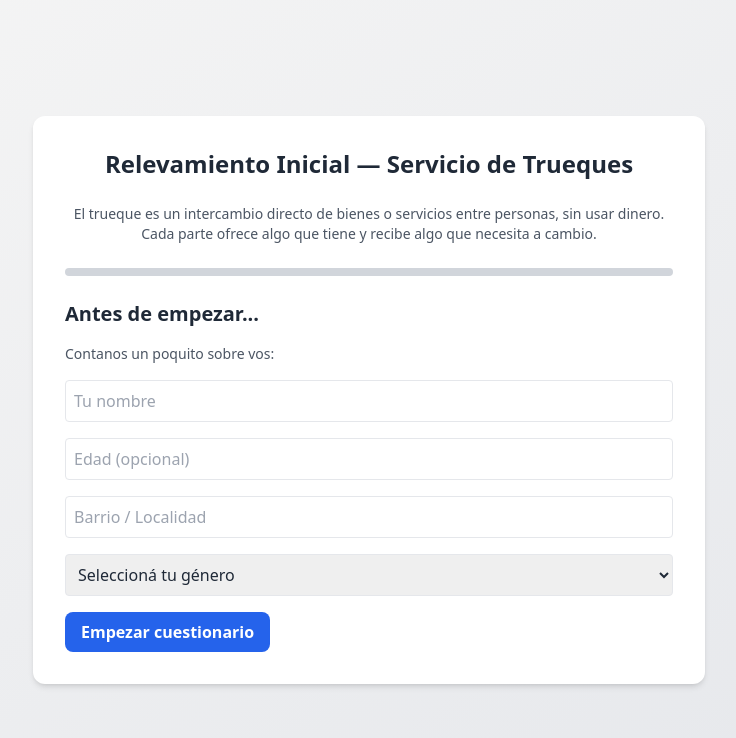
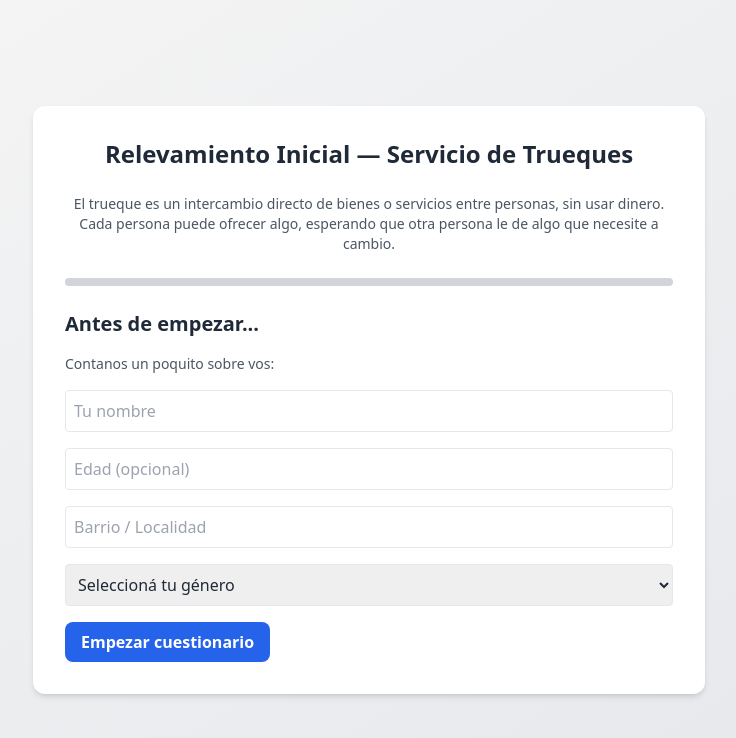
Before and after one commit to IsmaelHernandezUY/truequerelev, a React (Vite) app in the folder tek-trueque/: page / in a window 1280 px wide. Shown: the top 738 px of the page, without its empty margins (271-1007 px from the left). Built offline with nearby package versions, Linux system fonts and the light colour scheme; the HTML template or start-up script is replaced by a standard one.

Commit message:
Update App.jsx

```diff
--- a/tek-trueque/src/App.jsx
+++ b/tek-trueque/src/App.jsx
@@ -148,7 +148,7 @@ export default function App() {
       >
        <h1 className="text-2xl font-bold">Relevamiento Inicial — Servicio de Trueques</h1>
 <p className="text-sm text-gray-600">
-  El trueque es un intercambio directo de bienes o servicios entre personas, sin usar dinero. Cada parte ofrece algo que tiene y recibe algo que necesita a cambio.
+  El trueque es un intercambio directo de bienes o servicios entre personas, sin usar dinero. Cada persona puede ofrecer algo, esperando que otra persona le de algo que necesite a cambio.
 </p>
 <Progress value={progress} className="h-2 bg-gray-300" />
 
```
